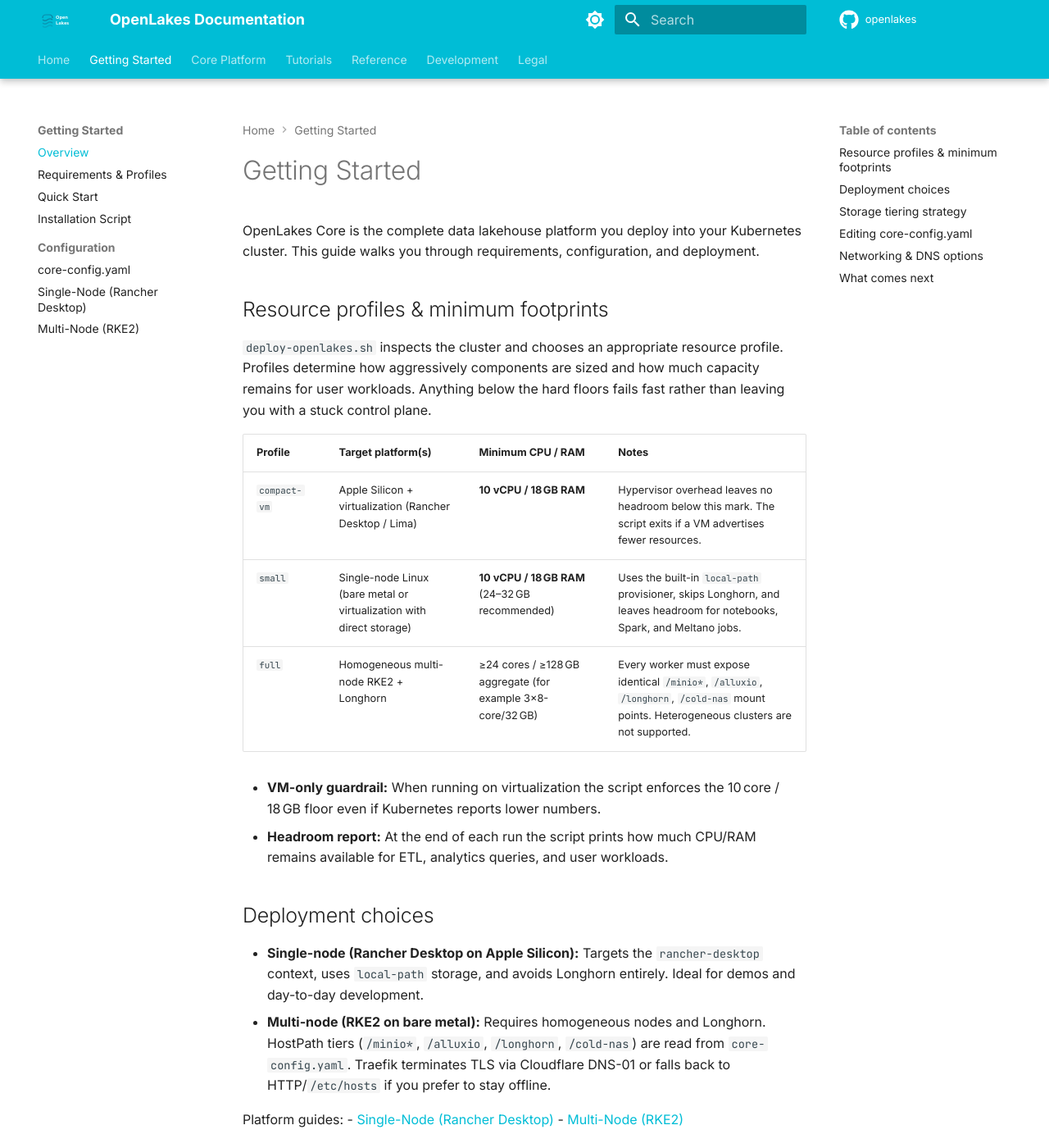
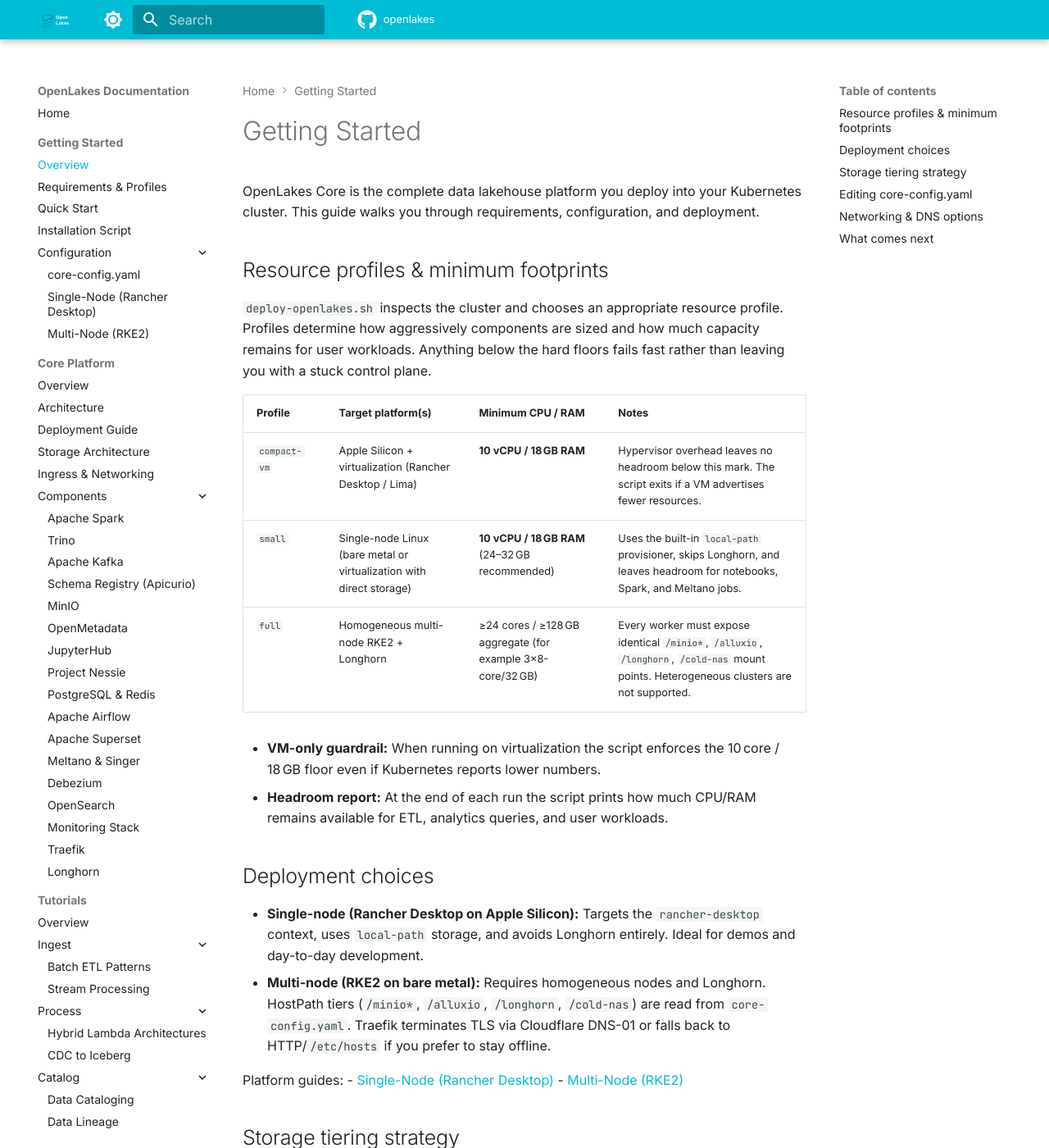
Before and after one commit to OpenLakes/docs, an MkDocs documentation site: the page built from docs/getting-started/index.md, in a window 1280 px wide and 1400 px high. Shown: the whole window at 82% size. Built offline with MkDocs 1.6.1 and Material for MkDocs 9.7.7, drawn with Linux system fonts in a browser that asks for light colours; comment, search, counter and statistics services are not loaded; the version menu is left out.

Commit message:
Refine docs header layout

```diff
--- a/docs/overrides/main.html
+++ b/docs/overrides/main.html
@@ -4,3 +4,15 @@
   {{ super() }}
   <script defer data-domain="docs.openlakes.io" data-api="https://plausible.openlakes.io/api/event" src="https://plausible.openlakes.io/js/script.js"></script>
 {% endblock %}
+
+{% block scripts %}
+  {{ super() }}
+  <script>
+    document.addEventListener('DOMContentLoaded', function () {
+      var homepage = 'https://openlakes.io/';
+      document.querySelectorAll('[data-md-component="logo"]').forEach(function (logo) {
+        logo.setAttribute('href', homepage);
+      });
+    });
+  </script>
+{% endblock %}
--- a/docs/stylesheets/extra.css
+++ b/docs/stylesheets/extra.css
@@ -15,6 +15,14 @@
   background-color: var(--md-primary-fg-color);
 }
 
+.md-header__inner {
+  align-items: center;
+}
+
+.md-header__title {
+  display: none;
+}
+
 /* Grid cards for homepage */
 .grid.cards > ul {
   display: grid;
--- a/mkdocs.yml
+++ b/mkdocs.yml
@@ -28,8 +28,6 @@
   features:
     - navigation.instant
     - navigation.tracking
-    - navigation.tabs
-    - navigation.tabs.sticky
     - navigation.sections
     - navigation.expand
     - navigation.path
```
